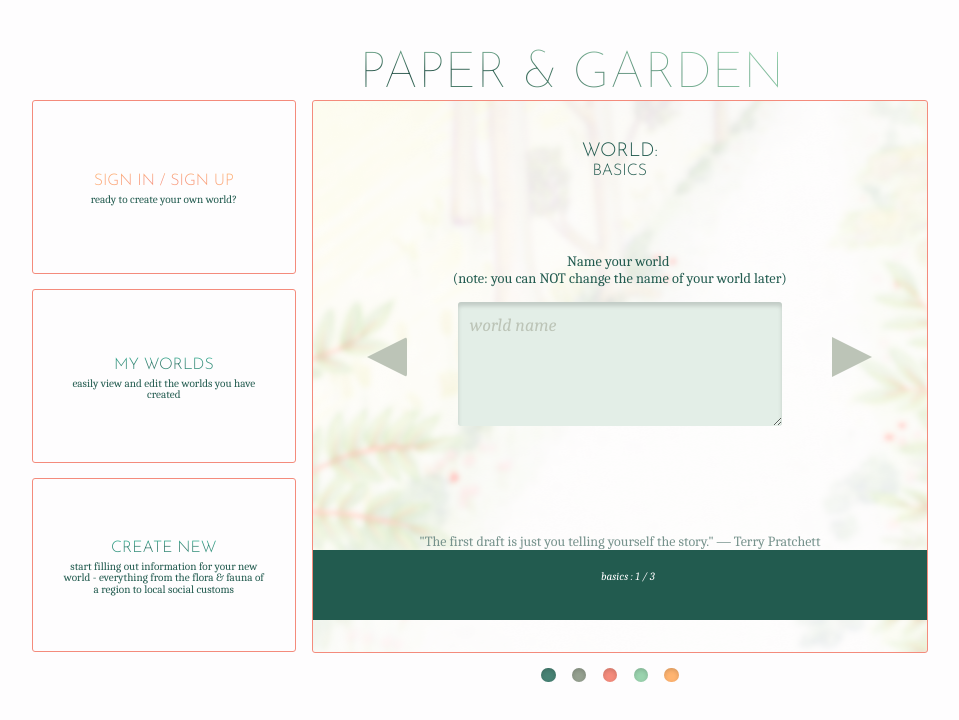
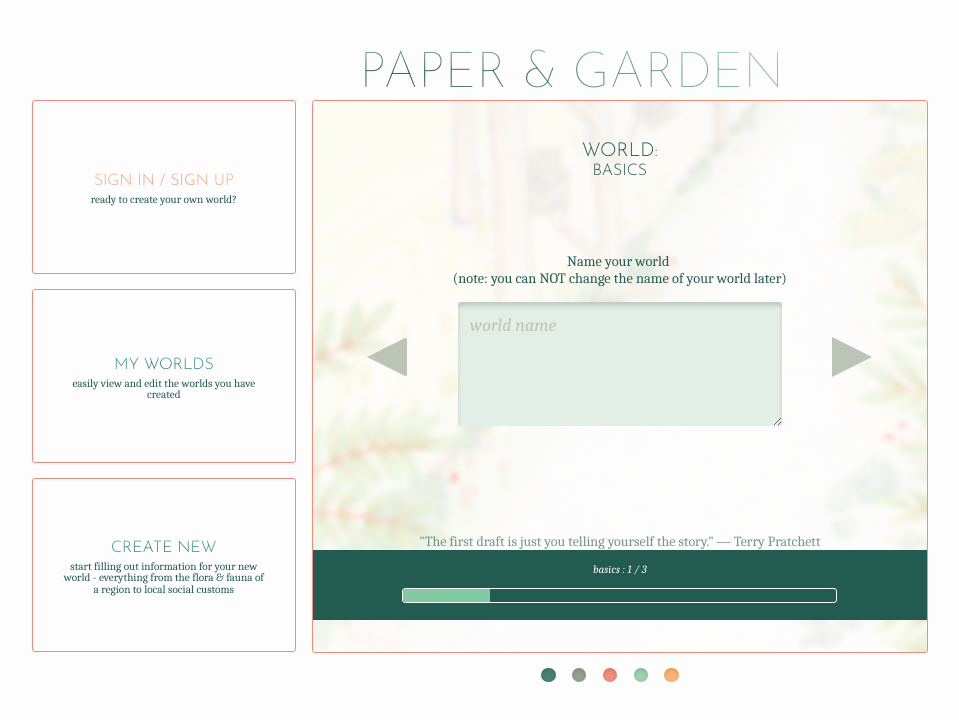
Before and after one commit to taylormleigh/PaperAndGarden, a Next.js app: page /CreateWorld in a window 1280 px wide. Shown: the top 720 px of the page, without its empty margins (160-1119 px from the left). Built offline with nearby package versions, Linux system fonts and the light colour scheme.

Commit message:
styling for progress bar and quote generator components

```diff
--- a/styles.css
+++ b/styles.css
@@ -344,8 +344,63 @@ body {
 }
 
 .progressComponent {
+  display: flex;
   color: #FEFDFE;
   height: 70px;
+  width: 20vw;
+  flex-flow: column nowrap;
+  justify-content: center;
+  align-items: center;
+  /* padding-bottom: 10px; */
+}
+
+.progressText {
+  height: 20px;
+  display: flex;
+  position: absolute;
+  align-self: center;
+  margin-bottom: 30px;
+}
+
+.progressBar {
+  position: absolute;
+  display: flex;
+  align-self: center;
+
+  min-width: 34%;
+  height: 15px;
+  margin-top: 20px;
+
+  border: 1px solid #FEFDFE;
+  box-sizing: border-box;
+  border-radius: 3px;
+}
+
+.progressMeter {
+  min-width: 0%;
+  height: 13px;
+  background: #81CAA2;
+  border-radius: 2px 0px 0px 2px;
+}
+
+.progressMeter.p20 {
+  min-width: 20%;
+}
+
+.progressMeter.p40 {
+  min-width: 40%;
+}
+
+.progressMeter.p60 {
+  min-width: 60%;
+}
+
+.progressMeter.p80 {
+  min-width: 80%;
+}
+
+.progressMeter.p100 {
+  min-width: 100%;
 }
 
 .arrowNavButton {
```
